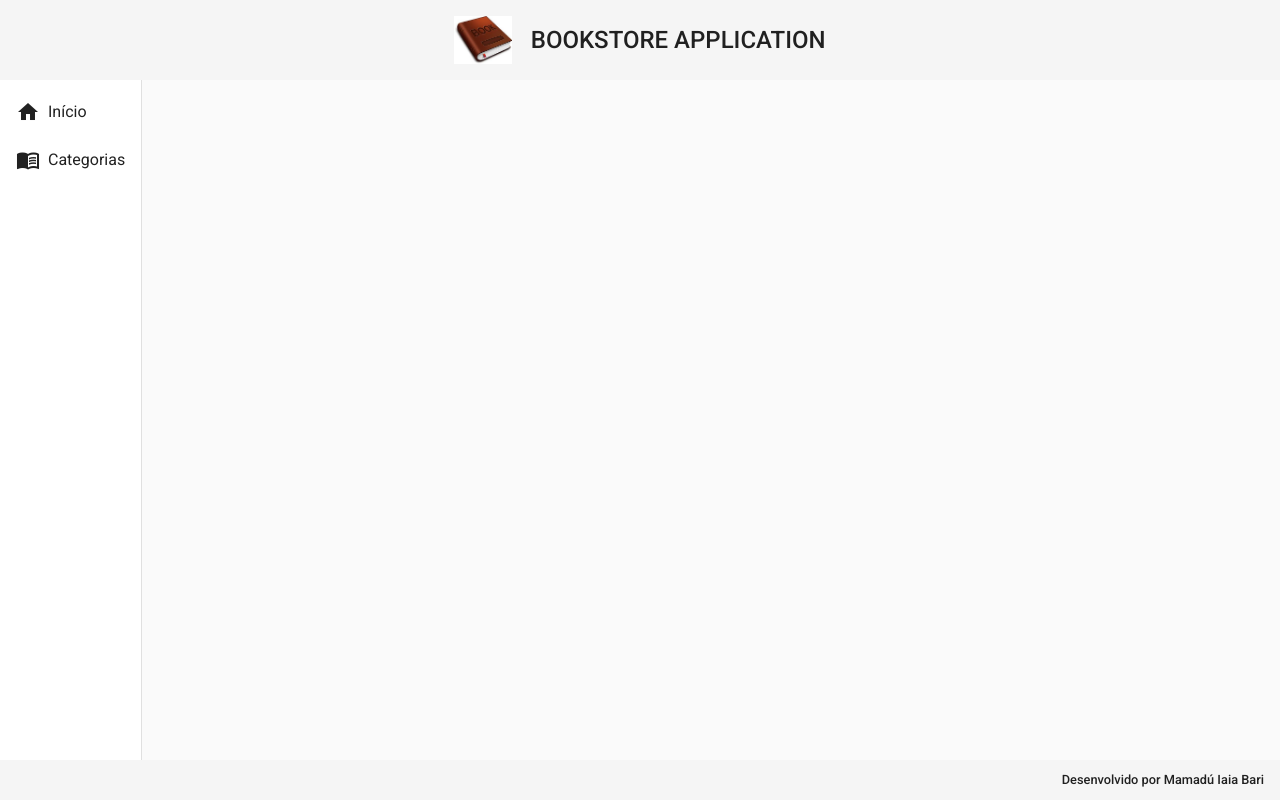
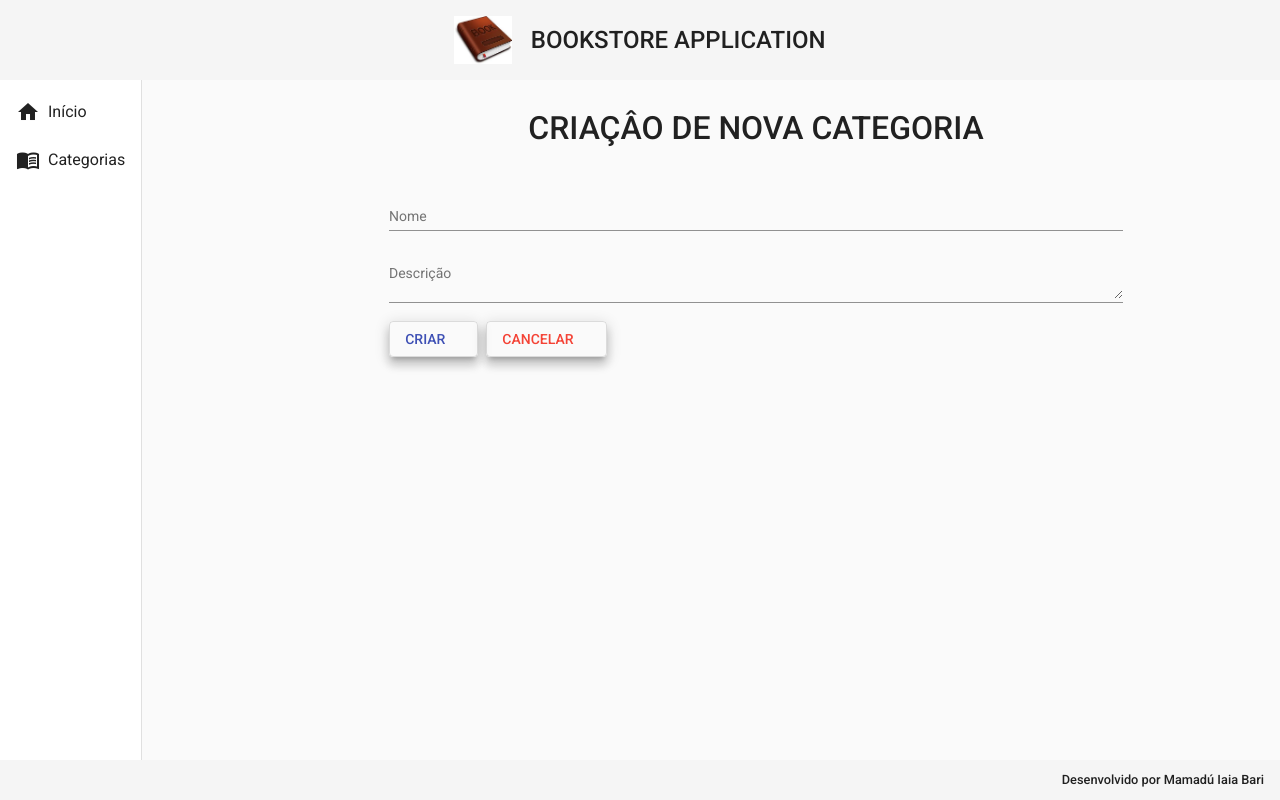
Before and after one commit to mamaduiaiabari/bookstore-front, an Angular app: page /categorias/create in a window 1280 px wide. Before the commit this address led to /. Built offline with nearby package versions, Linux system fonts and the light colour scheme.

Commit message:
Método CREATE implementado para Categoria

```diff
--- a/src/app/app-routing.module.ts
+++ b/src/app/app-routing.module.ts
@@ -2,10 +2,12 @@
 import { HomeComponent } from './components/views/home/home.component';
 import { NgModule } from '@angular/core';
 import { RouterModule, Routes } from '@angular/router';
+import { CategoriaCreateComponent } from './components/views/categoria/categoria-create/categoria-create.component';
 
 const routes: Routes = [
   {path: '', component: HomeComponent},
-  {path: 'categorias', component: CategoriaReadComponent}
+  {path: 'categorias', component: CategoriaReadComponent},
+  {path: 'categorias/create', component: CategoriaCreateComponent}
 ];
 
 @NgModule({
--- /dev/null
+++ b/src/app/components/views/categoria/categoria-create/categoria-create.component.css
@@ -0,0 +1,25 @@
+form{
+  text-align: center;
+  width: 70%;
+  margin: 2rem auto 0 auto;
+}
+
+h1{
+  font-size: 2rem;
+  font-weight: 500;
+  margin-bottom: 3rem;
+}
+
+.form{
+  width: 100%;
+}
+
+.buttons{
+  width: 100%;
+  text-align: start;
+}
+
+button{
+  margin-right: .5rem;
+  padding-right: 2rem;
+}
--- /dev/null
+++ b/src/app/components/views/categoria/categoria-create/categoria-create.component.html
@@ -0,0 +1,15 @@
+<form>
+  <h1>CRIAÇÂO DE NOVA CATEGORIA</h1>
+  <mat-form-field class="form">
+    <mat-label>Nome</mat-label>
+    <input matInput [(ngModel)]="categoria.nome" type="text" name="nome" placeholder="Ex. Computação">
+  </mat-form-field>
+  <mat-form-field class="form">
+    <mat-label>Descrição</mat-label>
+    <textarea matInput [(ngModel)]="categoria.descricao" type="text" name="descricao" placeholder="Ex. Livros de computação"> </textarea>
+  </mat-form-field>
+  <div class="buttons">
+    <button  (click)="create()" class="mat-elevation-z8" mat-stroked-button color="primary">CRIAR</button>
+    <button  class="mat-elevation-z8" mat-stroked-button color="warn">CANCELAR</button>
+  </div>
+</form>
--- /dev/null
+++ b/src/app/components/views/categoria/categoria-create/categoria-create.component.ts
@@ -0,0 +1,38 @@
+import { Router } from '@angular/router';
+import { Categoria } from './../categoria.model';
+import { CategoriaService } from './../categoria.service';
+import { Component, OnInit } from '@angular/core';
+
+@Component({
+  selector: 'app-categoria-create',
+  templateUrl: './categoria-create.component.html',
+  styleUrls: ['./categoria-create.component.css']
+})
+export class CategoriaCreateComponent implements OnInit {
+
+  categoria: Categoria = {
+    nome: '',
+    descricao: ''
+  }
+
+  constructor(private categoriaService: CategoriaService, private router: Router) { }
+
+  ngOnInit(): void {
+  }
+
+  create(): void{
+    this.categoriaService.create(this.categoria).subscribe( data =>{
+      this.voltarParaCategoria();
+      this.categoriaService.mensagem('Categoria criada com sucesso!');
+    }, err => {
+      for(let i = 0; i < err.error.errors.length; i++){
+        this.categoriaService.mensagem(err.error.errors[i].message);
+      }
+    })
+  }
+
+  voltarParaCategoria(){
+    this.router.navigate(['categorias']);
+  }
+
+}
--- a/src/app/components/views/categoria/categoria-read/categoria-read.component.html
+++ b/src/app/components/views/categoria/categoria-read/categoria-read.component.html
@@ -1,7 +1,7 @@
 <div class="content">
   <div class="title"> <h1> Categorias </h1> </div>
 
-  <button class="mat-elevation-z8" mat-stroked-button color="primary">NOVA CATEGORIA</button>
+  <button (click)="navegarParaCategoriaCreate()" class="mat-elevation-z8" mat-stroked-button color="primary">NOVA CATEGORIA</button>
 
   <div class="mat-elevation-z8 content-table">
     <table class="table" mat-table [dataSource]="categorias">
--- a/src/app/components/views/categoria/categoria-read/categoria-read.component.ts
+++ b/src/app/components/views/categoria/categoria-read/categoria-read.component.ts
@@ -1,6 +1,7 @@
 import { CategoriaService } from './../categoria.service';
 import { Component, OnInit } from '@angular/core';
 import { Categoria } from '../categoria.model';
+import { Router } from '@angular/router';
 
 @Component({
   selector: 'app-categoria-read',
@@ -13,7 +14,7 @@
 
   categorias: Categoria[] = [];
 
-  constructor(private categoriaService: CategoriaService) { }
+  constructor(private categoriaService: CategoriaService, private router: Router) { }
 
   ngOnInit(): void {
     this.findAll();
@@ -26,4 +27,8 @@
     })
   }
 
+  navegarParaCategoriaCreate(){
+    this.router.navigate(['categorias/create']);
+  }
+
 }
--- a/src/app/components/views/categoria/categoria.service.ts
+++ b/src/app/components/views/categoria/categoria.service.ts
@@ -1,8 +1,10 @@
+import { MatSnackBarModule, MatSnackBar } from '@angular/material/snack-bar';
 import { environment } from './../../../../environments/environment.prod';
 import { Injectable } from '@angular/core';
 import { HttpClient } from '@angular/common/http';
 import { Observable } from 'rxjs';
 import { Categoria } from './categoria.model';
+
 
 @Injectable({
   providedIn: 'root'
@@ -11,10 +13,24 @@
 
   baseUrl = environment.baseUrl;
 
-  constructor(private httpCleinte: HttpClient) { }
+  constructor(private httpCliente: HttpClient, private _snack: MatSnackBar) { }
 
   findAll(): Observable<Categoria[]>{
     const url = `${this.baseUrl}/categorias`;
-    return this.httpCleinte.get<Categoria[]>(url);
+    return this.httpCliente.get<Categoria[]>(url);
+  }
+
+  create(categoria: Categoria): Observable<Categoria>{
+    const url = `${this.baseUrl}/categorias`;
+    return this.httpCliente.post<Categoria>(url, categoria);
+  }
+
+  mensagem(str: string): void{
+    this._snack.open(`${str}`, 'OK', {
+      horizontalPosition: 'end',
+      verticalPosition: 'top',
+      duration: 3000
+
+    })
   }
 }
```
Also changed, not shown: src/app/app.module.ts (+12 -2 lines), 1 other file (tests, documents, lock files or other folders).
